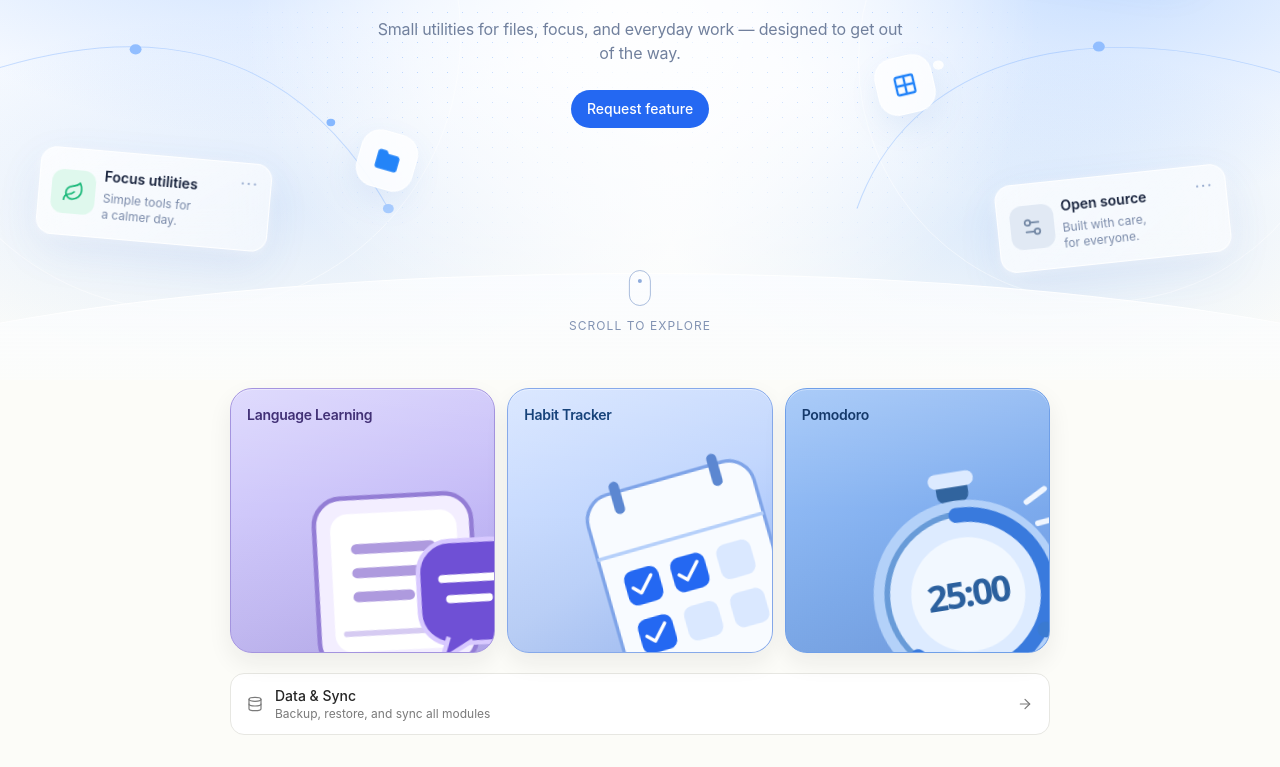
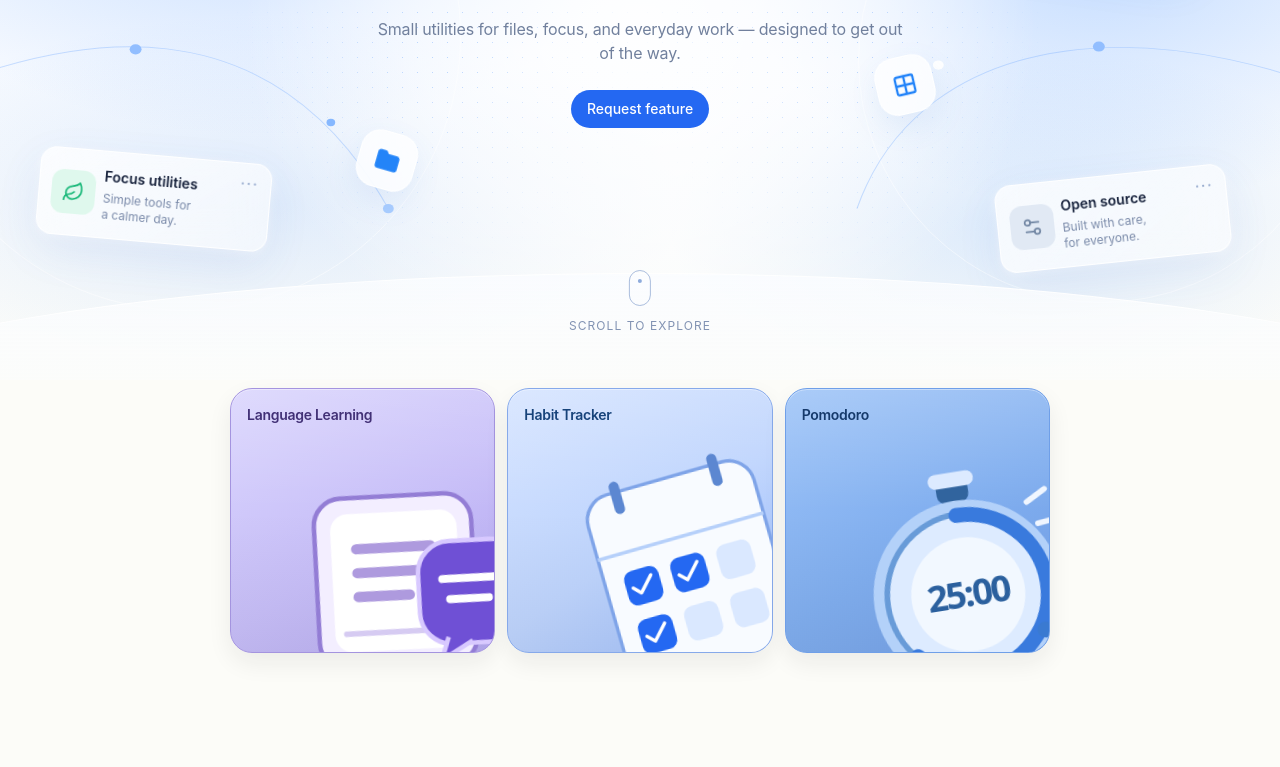
Before and after one commit to howlil/modu-app, a SvelteKit app: page / in a window 1280 px wide. Shown: the part 324-1091 px from the top of the page. After the commit the page ends 1009 px from the top, so only its background shows below. Built offline with nearby package versions, Linux system fonts and the light colour scheme.

Commit message:
fix(home): remove Data & Sync card from landing page

```diff
--- a/src/routes/+page.svelte
+++ b/src/routes/+page.svelte
@@ -2,7 +2,6 @@
   import HomeHero from '#lib/components/HomeHero.svelte';
   import ToolCard from '#lib/components/ToolCard.svelte';
   import { modules } from '#lib/platform/registry/modules.ts';
-  import { ArrowRight, Database } from 'lucide-svelte';
 </script>
 
 <svelte:head>
@@ -18,18 +17,4 @@
       <ToolCard {module} />
     {/each}
   </div>
-  <a
-    href="/settings/data"
-    class="group mx-auto mt-5 flex w-full max-w-[820px] items-center justify-between gap-3 rounded-xl border border-border bg-card px-4 py-3 text-foreground transition-colors hover:bg-muted focus-visible:outline-2 focus-visible:outline-offset-2 focus-visible:outline-primary"
-    aria-label="Data & Sync settings for all modules"
-  >
-    <span class="flex min-w-0 items-center gap-3">
-      <Database class="size-4 shrink-0 text-muted-foreground" strokeWidth={1.8} />
-      <span class="min-w-0">
-        <span class="block text-ui font-medium">Data &amp; Sync</span>
-        <span class="block text-meta text-muted-foreground">Backup, restore, and sync all modules</span>
-      </span>
-    </span>
-    <ArrowRight class="size-4 shrink-0 text-muted-foreground transition-transform group-hover:translate-x-1" strokeWidth={1.8} />
-  </a>
 </section>
```
